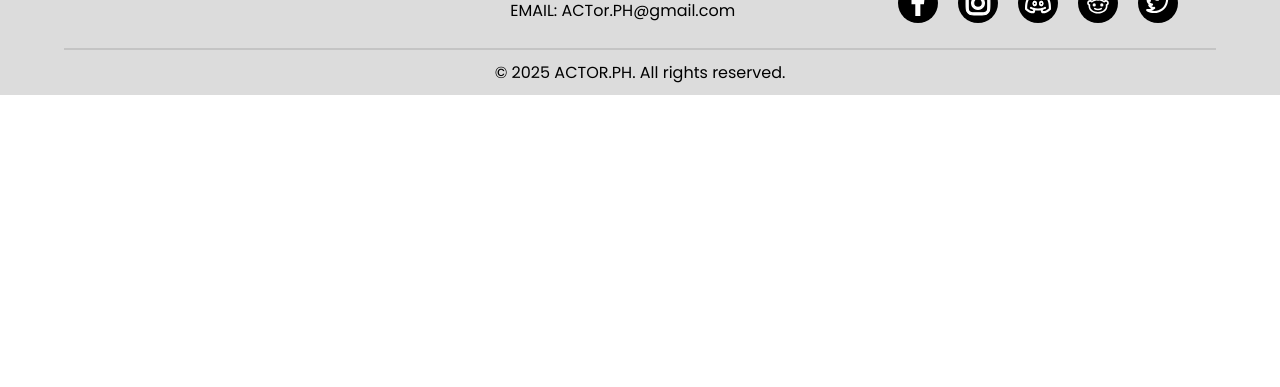
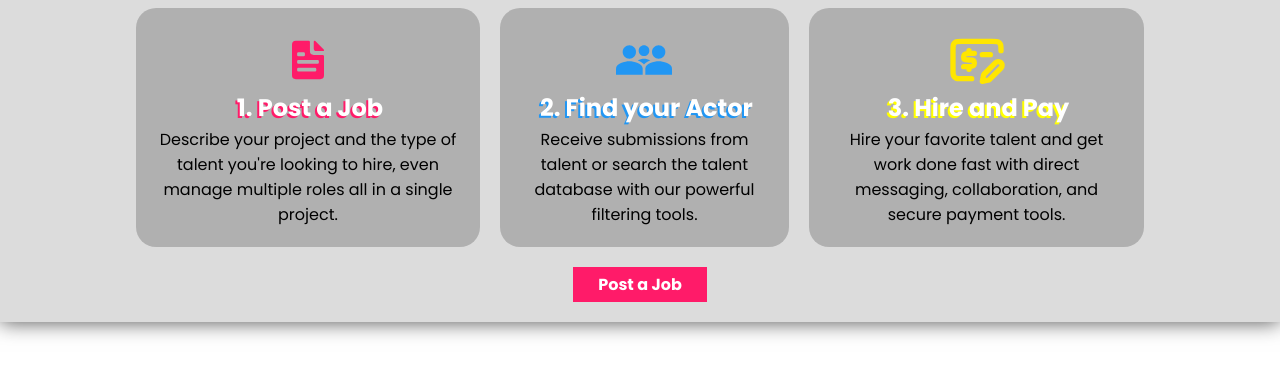
Before and after one commit to VMQ30/IntegrativeProgramming, a plain HTML site: page index.html in a window 1280 px wide. Shown: the part 2413-2800 px from the top of the page. Before the commit the page ends 2508 px from the top, so only its background shows below. Drawn offline with Linux system fonts and the light colour scheme.

Commit message:
added a call to action section

```diff
--- a/index.html
+++ b/index.html
@@ -182,6 +182,35 @@
 			</div>
 	</section>
 
+	<section class = 'call-action'>
+		<h3>Post a job to hire actors the easy way</h3>
+		<p>ACTor.PH make hiring actors simple. Our platform is how creative agencies reliably find top talent, save money, and crush deadlines.</p>
+
+		<div class = 'instructions-container'>
+			<div class = 'instructions'>
+				<svg width="64px" height="64px" viewBox="0 0 100 100" xmlns="http://www.w3.org/2000/svg" fill="#ff1b69"><g id="SVGRepo_bgCarrier" stroke-width="0"></g><g id="SVGRepo_tracerCarrier" stroke-linecap="round" stroke-linejoin="round"></g><g id="SVGRepo_iconCarrier"> <rect fill="none" height="6" rx="2" width="34" x="33" y="50"></rect> <rect fill="none" height="6" rx="2" width="30" x="33" y="62"></rect> <g> <path d="m63 36h10.6a1.37 1.37 0 0 0 1.4-1.4 1.28 1.28 0 0 0 -.4-1l-13.2-13.2a1.28 1.28 0 0 0 -1-.4 1.37 1.37 0 0 0 -1.4 1.4v10.6a4 4 0 0 0 4 4z"></path> <path d="m73 42h-14a6 6 0 0 1 -6-6v-14a2 2 0 0 0 -2-2h-20a6 6 0 0 0 -6 6v48a6 6 0 0 0 6 6h38a6 6 0 0 0 6-6v-30a2 2 0 0 0 -2-2zm-40-2a2 2 0 0 1 2-2h8.18a2 2 0 0 1 2 2v2a2 2 0 0 1 -2 2h-8.18a1.94 1.94 0 0 1 -2-2zm30 26a2 2 0 0 1 -2 2h-26a2 2 0 0 1 -2-2v-2a2 2 0 0 1 2-2h26a2 2 0 0 1 2 2zm4-12a2 2 0 0 1 -2 2h-30a2 2 0 0 1 -2-2v-2a2 2 0 0 1 2-2h30a2 2 0 0 1 2 2z"></path> </g> </g></svg>
+				<h4 style = '--accent-color: #ff1b69'>1. Post a Job</h4>
+				<p>Describe your project and the type of talent you're looking to hire, even manage multiple roles all in a single project.</p>
+			</div>
+
+			<div class = 'instructions'>
+				<svg width="64px" height="64px" viewBox="0 0 48 48" fill="none" xmlns="http://www.w3.org/2000/svg"><g id="SVGRepo_bgCarrier" stroke-width="0"></g><g id="SVGRepo_tracerCarrier" stroke-linecap="round" stroke-linejoin="round"></g><g id="SVGRepo_iconCarrier"> <path d="M18 18C18 20.7625 15.7625 23 13 23C10.2375 23 8 20.7625 8 18C8 15.2375 10.2375 13 13 13C15.7625 13 18 15.2375 18 18Z" fill="#2196f3"></path> <path d="M3 30.3333C3 26.7867 9.6625 25 13 25C16.3375 25 23 26.7867 23 30.3333V35H3V30.3333Z" fill="#2196f3"></path> <path d="M40 18C40 20.7625 37.7625 23 35 23C32.2375 23 30 20.7625 30 18C30 15.2375 32.2375 13 35 13C37.7625 13 40 15.2375 40 18Z" fill="#2196f3"></path> <path d="M28 17C28 19.21 26.21 21 24 21C21.79 21 20 19.21 20 17C20 14.79 21.79 13 24 13C26.21 13 28 14.79 28 17Z" fill="#2196f3"></path> <path d="M25 30.3333C25 26.7867 31.6625 25 35 25C38.3375 25 45 26.7867 45 30.3333V35H25V30.3333Z" fill="#2196f3"></path> <path fill-rule="evenodd" clip-rule="evenodd" d="M28.7508 24.185C28.4839 24.2831 28.2206 24.3873 27.9625 24.4975C26.7914 24.998 25.6088 25.6741 24.69 26.5785C24.444 26.8208 24.2105 27.0864 24 27.375C23.7895 27.0864 23.556 26.8208 23.3099 26.5785C22.3912 25.6741 21.2085 24.998 20.0374 24.4975C19.7794 24.3873 19.5161 24.2831 19.2491 24.185C20.7717 23.3961 22.7298 23 24 23C25.2701 23 27.2282 23.3961 28.7508 24.185Z" fill="#2196f3"></path> </g></svg>
+				<h4 style = '--accent-color: #2196f3'>2. Find your Actor</h4>
+				<p>Receive submissions from talent or search the talent database with our powerful filtering tools.</p>
+			</div>
+
+			<div class = 'instructions'>
+				<svg width="64px" height="64px" viewBox="0 0 24 24" fill="none" xmlns="http://www.w3.org/2000/svg"><g id="SVGRepo_bgCarrier" stroke-width="0"></g><g id="SVGRepo_tracerCarrier" stroke-linecap="round" stroke-linejoin="round"></g><g id="SVGRepo_iconCarrier"> <path d="M10 19H6.2C5.0799 19 4.51984 19 4.09202 18.782C3.71569 18.5903 3.40973 18.2843 3.21799 17.908C3 17.4802 3 16.9201 3 15.8V8.2C3 7.07989 3 6.51984 3.21799 6.09202C3.40973 5.71569 3.71569 5.40973 4.09202 5.21799C4.51984 5 5.0799 5 6.2 5H17.8C18.9201 5 19.4802 5 19.908 5.21799C20.2843 5.40973 20.5903 5.71569 20.782 6.09202C21 6.51984 21 7.0799 21 8.2V8.5M9 9.5V8.5M9 9.5H11.0001M9 9.5C7.88279 9.49998 7.00244 9.62616 7.0001 10.8325C6.99834 11.7328 7.00009 12 9.00009 12C11.0001 12 11.0001 12.2055 11.0001 13.1667C11.0001 13.889 11 14.5 9 14.5M9 15.5V14.5M9 14.5L7.0001 14.5M14 10H17M14 20L16.025 19.595C16.2015 19.5597 16.2898 19.542 16.3721 19.5097C16.4452 19.4811 16.5147 19.4439 16.579 19.399C16.6516 19.3484 16.7152 19.2848 16.8426 19.1574L21 15C21.5523 14.4477 21.5523 13.5523 21 13C20.4477 12.4477 19.5523 12.4477 19 13L14.8426 17.1574C14.7152 17.2848 14.6516 17.3484 14.601 17.421C14.5561 17.4853 14.5189 17.5548 14.4903 17.6279C14.458 17.7102 14.4403 17.7985 14.405 17.975L14 20Z" stroke="#ffe600" stroke-width="2" stroke-linecap="round" stroke-linejoin="round"></path> </g></svg>
+				<h4 style = '--accent-color: #ff0'>3. Hire and Pay</h4>
+				<p>Hire your favorite talent and get work done fast with direct messaging, collaboration, and secure payment tools.</p>
+			</div>
+
+		</div>
+
+		<button class = 'post-job'>Post a Job</button>
+
+	</section>
+
 	<footer>
 		<div class="footer-container">
 			<div>
--- a/style.css
+++ b/style.css
@@ -116,9 +116,11 @@ nav div{
 }
 
 nav button,
-.about-button{
+.about-button,
+.post-job{
   margin-left: 50px;
-  font-family: 'Poppins';  color: white;
+  font-family: 'Poppins-Bold';
+  color: white;
   background-color: var(--red);
   border: none;
   padding: 5px 25px;
@@ -127,12 +129,14 @@ nav button,
   position: relative;
 }
 
-.about-button{
+.about-button,
+.post-job{
   margin: 0;
 }
 
 nav button::after,
-.about-button::after {
+.about-button::after,
+.post-job::after{
   content: '»';
   position: absolute;
   opacity: 0;
@@ -144,14 +148,20 @@ nav button::after,
 }
 
 nav button:hover,
-.about-button:hover{
+.about-button:hover,
+.post-job:hover{
   padding-right: 35px;
 }
 
 nav button:hover::after,
-.about-button:hover::after{
+.about-button:hover::after,
+.post-job:hover::after{
   opacity: 1;
   right: 10px;
+}
+
+.post-job{
+  font-size: 1em;
 }
 
 .stats{
@@ -978,9 +988,62 @@ footer div .t{
   }
 }
 
+.call-action{
+  display: flex;
+  flex-direction: column;
+  justify-content: center;
+  align-items: center;
+  margin-top: 80px;
+  padding: 20px 10px;
+}
 
+.instructions-container{
+  display: flex;
+  width: 80%;
+  margin: 20px 10px;
+  gap: 20px;
+}
 
+.instructions{
+  padding: 20px;
+  border-radius: 20px;
+  background-color: rgb(0, 0, 0, 0.2);
+  display: flex;
+  flex-direction: column;
+  justify-content: center;
+  align-items: center;
+  transition: 0.3s ease;
+}
 
+.call-action p{
+  text-align: center;
+  font-family: 'Poppins';
+  font-size: 1em;
+}
+
+.instructions h4{
+  text-align: center;
+  font-family: 'Poppins-Bold';
+  font-size: 1.5em;
+  background-color: var(--accent-color);
+  -webkit-background-clip: text;
+  background-clip: text;
+  -webkit-text-fill-color: transparent;
+  text-shadow: 2px -2px 0 white;
+}
+
+.call-action h3{
+  font-family: 'Poppins-Bold';
+  font-size: 2em;
+  font-weight: 900;
+  color: black;
+
+}
+
+.instructions:hover{
+  transform: scale(1.05);
+  box-shadow: 0 0px 15px rgb(0, 0, 0, 0.5);
+}
 
 
 
```
